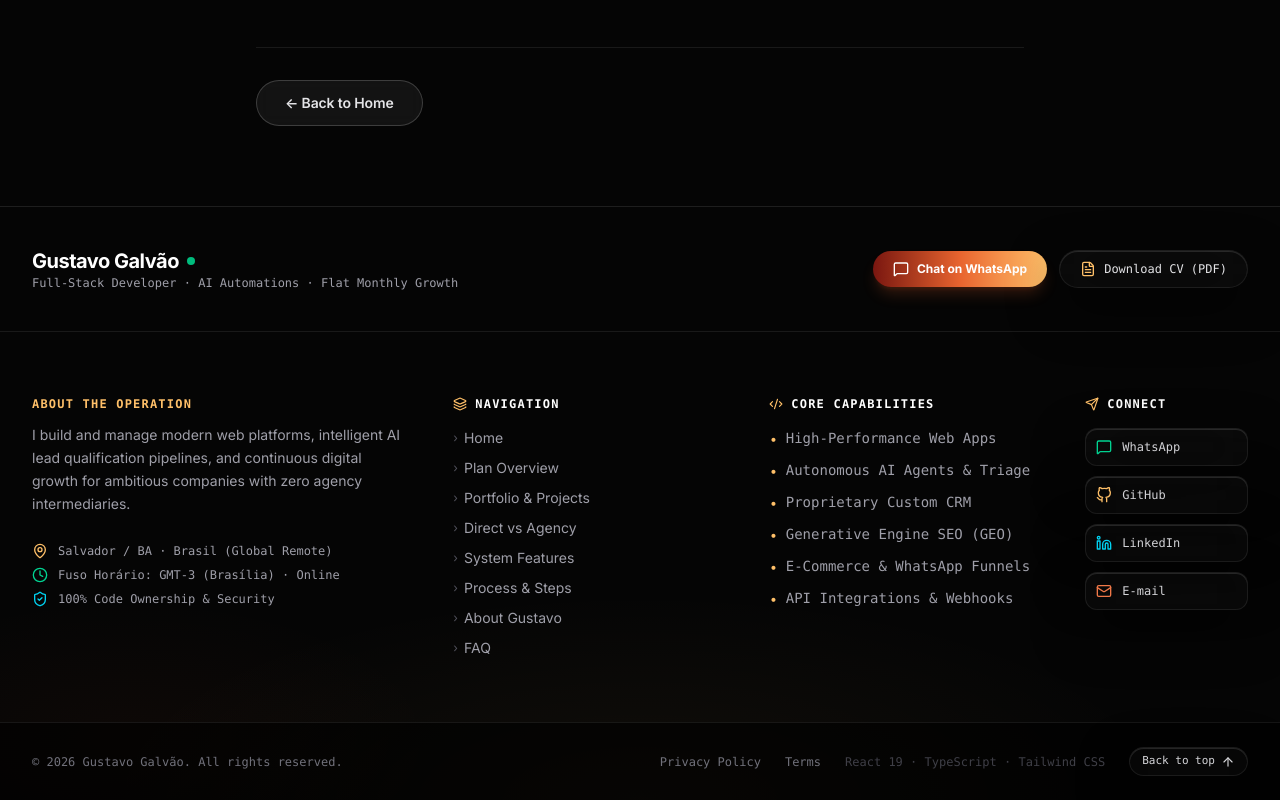
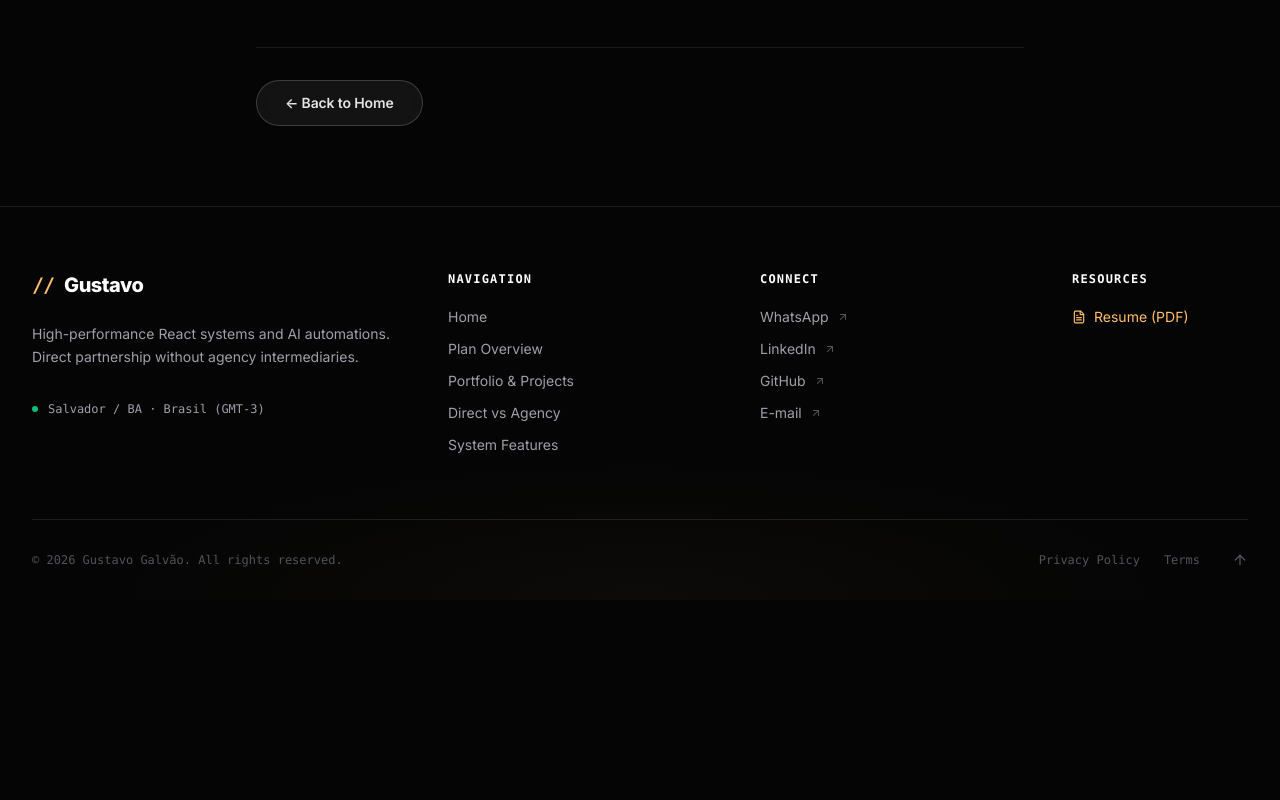
Before and after one commit to gustavojgalvao/Portfolio-Site, a React (Vite) app: page /terms in a window 1280 px wide. Shown: the part 1271-2071 px from the top of the page. After the commit the page ends 1871 px from the top, so only its background shows below. Built offline with nearby package versions, Linux system fonts and the light colour scheme.

Commit message:
feat: implement site layout and core components including Navbar, Footer, and FinalCTA

```diff
--- a/src/App.tsx
+++ b/src/App.tsx
@@ -10,6 +10,7 @@ import { PlanOverview } from './components/PlanOverview';
 import { Comparison } from './components/Comparison';
 import { FeatureBlocks } from './components/FeatureBlocks';
 import { Process } from './components/Process';
+import { PortfolioTeaser } from './components/PortfolioTeaser';
 import { AboutMe } from './components/AboutMe';
 import { FAQ } from './components/FAQ';
 import { FinalCTA } from './components/FinalCTA';
@@ -36,6 +37,7 @@ const HomePage: React.FC<{ onNavigatePortfolio: () => void }> = ({ onNavigatePor
     <Comparison />
     <FeatureBlocks />
     <Process />
+    <PortfolioTeaser onNavigatePortfolio={onNavigatePortfolio} />
     <Testimonials />
     <AboutMe onNavigatePortfolio={onNavigatePortfolio} />
     <FAQ />
--- a/src/components/Footer.tsx
+++ b/src/components/Footer.tsx
@@ -1,51 +1,9 @@
 import React from 'react';
 import { useLanguage } from '../context/LanguageContext';
 import {
-  MessageSquare,
-  Mail,
   ArrowUp,
   FileText,
-  MapPin,
-  Clock,
-  ShieldCheck,
-  Code2,
-  Layers,
-  Send,
 } from 'lucide-react';
-
-const GithubIcon: React.FC<{ className?: string }> = ({ className = 'w-4 h-4' }) => (
-  <svg
-    viewBox="0 0 24 24"
-    width="16"
-    height="16"
-    stroke="currentColor"
-    strokeWidth="2"
-    fill="none"
-    strokeLinecap="round"
-    strokeLinejoin="round"
-    className={className}
-  >
-    <path d="M9 19c-5 1.5-5-2.5-7-3m14 6v-3.87a3.37 3.37 0 0 0-.94-2.61c3.14-.35 6.44-1.54 6.44-7A5.44 5.44 0 0 0 20 4.77 5.07 5.07 0 0 0 19.91 1S18.73.65 16 2.48a13.38 13.38 0 0 0-7 0C6.27.65 5.09 1 5.09 1A5.07 5.07 0 0 0 5 4.77a5.44 5.44 0 0 0-1.5 3.78c0 5.42 3.3 6.61 6.44 7A3.37 3.37 0 0 0 9 18.13V22" />
-  </svg>
-);
-
-const LinkedinIcon: React.FC<{ className?: string }> = ({ className = 'w-4 h-4' }) => (
-  <svg
-    viewBox="0 0 24 24"
-    width="16"
-    height="16"
-    stroke="currentColor"
-    strokeWidth="2"
-    fill="none"
-    strokeLinecap="round"
-    strokeLinejoin="round"
-    className={className}
-  >
-    <path d="M16 8a6 6 0 0 1 6 6v7h-4v-7a2 2 0 0 0-2-2 2 2 0 0 0-2 2v7h-4v-7a6 6 0 0 1 6-6z" />
-    <rect x="2" y="9" width="4" height="12" />
-    <circle cx="4" cy="4" r="2" />
-  </svg>
-);
 
 interface FooterProps {
   onNavigatePortfolio?: () => void;
@@ -86,130 +44,67 @@ export const Footer: React.FC<FooterProps> = ({ onNavigatePortfolio }) => {
     { label: language === 'en' ? 'FAQ' : 'Dúvidas Frequentes', href: '#faq' },
   ];
 
-  const solutions = [
-    language === 'en' ? 'High-Performance Web Apps' : 'Aplicações Web de Alta Performance',
-    language === 'en' ? 'Autonomous AI Agents & Triage' : 'Agentes de IA & Triagem Autônoma',
-    language === 'en' ? 'Proprietary Custom CRM' : 'CRM Próprio Integrado',
-    language === 'en' ? 'Generative Engine SEO (GEO)' : 'SEO & Otimização para IA (GEO)',
-    language === 'en' ? 'E-Commerce & WhatsApp Funnels' : 'E-Commerce & Funis de Conversão',
-    language === 'en' ? 'API Integrations & Webhooks' : 'Integrações de APIs & Webhooks',
-  ];
-
   return (
-    <footer className="relative bg-[#050505] text-zinc-300 border-t border-white/10 overflow-hidden">
+    <footer className="relative bg-[#050505] text-zinc-400 border-t border-white/10 pt-16 pb-8 overflow-hidden">
       {/* Background ambient lighting */}
       <div
         className="absolute inset-0 pointer-events-none"
         aria-hidden="true"
         style={{
           background: `
-            radial-gradient(ellipse 60% 50% at 50% 100%, rgba(255,192,105,0.05) 0%, transparent 70%),
-            radial-gradient(ellipse 40% 40% at 10% 90%, rgba(232,100,47,0.04) 0%, transparent 60%)
+            radial-gradient(ellipse 60% 50% at 50% 100%, rgba(255,192,105,0.03) 0%, transparent 70%)
           `,
         }}
       />
 
-      {/* ── TOP CALLOUT BANNER ────────────────────────────────── */}
-      <div className="border-b border-white/8 py-10 px-4 sm:px-6 lg:px-8 relative z-10">
-        <div className="max-w-7xl mx-auto flex flex-col md:flex-row items-center justify-between gap-6">
-          <div className="flex items-center gap-4 text-center md:text-left">
-            <div>
-              <div className="flex items-center justify-center md:justify-start gap-2">
-                <h3 className="text-xl font-bold text-white tracking-tight">Gustavo Galvão</h3>
-                <span className="flex h-2 w-2 relative">
+      <div className="max-w-7xl mx-auto px-4 sm:px-6 lg:px-8 relative z-10">
+        <div className="grid grid-cols-1 md:grid-cols-12 gap-12 lg:gap-8 mb-16">
+
+          {/* Brand Column */}
+          <div className="md:col-span-5 lg:col-span-4 space-y-6">
+            <div className="flex items-center gap-2.5">
+              <span className="text-[#FFC069] font-mono text-xl font-bold leading-none tracking-tighter">
+                //
+              </span>
+              <h3 className="text-xl font-extrabold text-white tracking-tight">Gustavo</h3>
+            </div>
+            <p className="text-sm leading-relaxed max-w-sm">
+              {language === 'en'
+                ? 'High-performance React systems and AI automations. Direct partnership without agency intermediaries.'
+                : 'Sistemas React de alta performance e automações com IA. Parceria direta sem intermediários de agência.'}
+            </p>
+            <div className="space-y-2.5 pt-2">
+              <div className="flex items-center gap-2.5 text-xs font-mono">
+                <span className="flex h-1.5 w-1.5 relative">
                   <span className="animate-ping absolute inline-flex h-full w-full rounded-full bg-emerald-400 opacity-75"></span>
-                  <span className="relative inline-flex rounded-full h-2 w-2 bg-emerald-500"></span>
+                  <span className="relative inline-flex rounded-full h-1.5 w-1.5 bg-emerald-500"></span>
                 </span>
-              </div>
-              <p className="text-xs text-zinc-400 font-mono">
-                {language === 'en'
-                  ? 'Full-Stack Developer · AI Automations · Flat Monthly Growth'
-                  : 'Desenvolvedor Full-Stack · Automação com IA · Crescimento Digital'}
-              </p>
-            </div>
-          </div>
-
-          <div className="flex flex-wrap items-center justify-center gap-3">
-            <a
-              href={whatsappUrl}
-              target="_blank"
-              rel="noopener noreferrer"
-              className="btn-shine inline-flex items-center gap-2 px-5 py-2.5 rounded-full bg-gradient-to-r from-[#7A1610] via-[#E8642F] to-[#FFC069] text-white font-bold text-xs shadow-lg shadow-orange-500/20 hover:scale-105 transition-all"
-            >
-              <MessageSquare className="w-4 h-4" />
-              <span>{language === 'en' ? 'Chat on WhatsApp' : 'Falar no WhatsApp'}</span>
-            </a>
-
-            <a
-              href={cvUrl}
-              download
-              className="inline-flex items-center gap-2 px-5 py-2.5 rounded-full glass-card hover:bg-white/10 text-zinc-200 hover:text-white border border-white/15 text-xs font-mono transition-all"
-            >
-              <FileText className="w-4 h-4 text-[#FFC069]" />
-              <span>{language === 'en' ? 'Download CV (PDF)' : 'Baixar Currículo'}</span>
-            </a>
-          </div>
-        </div>
-      </div>
-
-      {/* ── MAIN 4-COLUMN FOOTER GRID ─────────────────────────── */}
-      <div className="max-w-7xl mx-auto px-4 sm:px-6 lg:px-8 py-16 relative z-10">
-        <div className="grid grid-cols-1 sm:grid-cols-2 lg:grid-cols-12 gap-10 lg:gap-12">
-
-          {/* Column 1 (4 cols): Bio & Status */}
-          <div className="lg:col-span-4 space-y-5">
-            <div className="space-y-3">
-              <span className="text-xs font-mono font-bold text-[#FFC069] uppercase tracking-widest block">
-                {language === 'en' ? 'ABOUT THE OPERATION' : 'ENGENHARIA DIRETA'}
-              </span>
-              <p className="text-sm text-zinc-400 leading-relaxed font-normal">
-                {language === 'en'
-                  ? 'I build and manage modern web platforms, intelligent AI lead qualification pipelines, and continuous digital growth for ambitious companies with zero agency intermediaries.'
-                  : 'Desenvolvo e gerencio plataformas web modernas, pipelines de triagem com IA e crescimento digital contínuo para empresas, com comunicação 100% direta e sem intermediários de agência.'}
-              </p>
-            </div>
-
-            {/* Quick Status Cards */}
-            <div className="space-y-2 pt-2">
-              <div className="flex items-center gap-2.5 text-xs font-mono text-zinc-400">
-                <MapPin className="w-4 h-4 text-[#FFC069] shrink-0" />
-                <span>Salvador / BA · Brasil (Global Remote)</span>
-              </div>
-              <div className="flex items-center gap-2.5 text-xs font-mono text-zinc-400">
-                <Clock className="w-4 h-4 text-emerald-400 shrink-0" />
-                <span>Fuso Horário: GMT-3 (Brasília) · Online</span>
-              </div>
-              <div className="flex items-center gap-2.5 text-xs font-mono text-zinc-400">
-                <ShieldCheck className="w-4 h-4 text-cyan-400 shrink-0" />
-                <span>{language === 'en' ? '100% Code Ownership & Security' : '100% Propriedade do Código & Segurança'}</span>
+                <span>Salvador / BA · Brasil (GMT-3)</span>
               </div>
             </div>
           </div>
 
-          {/* Column 2 (2.5 cols): Navigation */}
-          <div className="lg:col-span-3 space-y-4">
-            <h4 className="text-xs font-mono font-bold text-white uppercase tracking-widest flex items-center gap-2">
-              <Layers className="w-3.5 h-3.5 text-[#FFC069]" />
-              <span>{language === 'en' ? 'Navigation' : 'Navegação'}</span>
+          {/* Navigation Column */}
+          <div className="md:col-span-3 lg:col-span-3 space-y-5">
+            <h4 className="text-xs font-mono font-bold text-white uppercase tracking-widest">
+              {language === 'en' ? 'Navigation' : 'Navegação'}
             </h4>
-            <ul className="space-y-2.5 text-sm">
-              {navLinks.map((link, idx) => (
+            <ul className="space-y-3 text-sm">
+              {navLinks.slice(0, 5).map((link, idx) => (
                 <li key={idx}>
                   {link.onClick ? (
                     <button
                       onClick={link.onClick}
-                      className="text-zinc-400 hover:text-[#FFC069] transition-colors flex items-center gap-1.5 cursor-pointer text-left"
+                      className="hover:text-white transition-colors cursor-pointer text-left"
                     >
-                      <span className="text-zinc-600 text-xs">›</span>
-                      <span>{link.label}</span>
+                      {link.label}
                     </button>
                   ) : (
                     <a
                       href={link.href}
-                      className="text-zinc-400 hover:text-[#FFC069] transition-colors flex items-center gap-1.5"
+                      className="hover:text-white transition-colors"
                     >
-                      <span className="text-zinc-600 text-xs">›</span>
-                      <span>{link.label}</span>
+                      {link.label}
                     </a>
                   )}
                 </li>
@@ -217,78 +112,60 @@ export const Footer: React.FC<FooterProps> = ({ onNavigatePortfolio }) => {
             </ul>
           </div>
 
-          {/* Column 3 (3 cols): Core Solutions */}
-          <div className="lg:col-span-3 space-y-4">
-            <h4 className="text-xs font-mono font-bold text-white uppercase tracking-widest flex items-center gap-2">
-              <Code2 className="w-3.5 h-3.5 text-[#FFC069]" />
-              <span>{language === 'en' ? 'Core Capabilities' : 'Especialidades'}</span>
+          {/* Connect Column */}
+          <div className="md:col-span-4 lg:col-span-3 space-y-5">
+            <h4 className="text-xs font-mono font-bold text-white uppercase tracking-widest">
+              {language === 'en' ? 'Connect' : 'Contato'}
             </h4>
-            <ul className="space-y-2.5 text-xs sm:text-sm font-mono text-zinc-400">
-              {solutions.map((sol, idx) => (
-                <li key={idx} className="flex items-start gap-2">
-                  <span className="text-[#FFC069] mt-0.5">•</span>
-                  <span>{sol}</span>
-                </li>
-              ))}
+            <ul className="space-y-3 text-sm">
+              <li>
+                <a href={whatsappUrl} target="_blank" rel="noopener noreferrer" className="hover:text-white transition-colors flex items-center gap-2">
+                  <span>WhatsApp</span>
+                  <ArrowUp className="w-3 h-3 rotate-45 opacity-50" />
+                </a>
+              </li>
+              <li>
+                <a href={linkedinUrl} target="_blank" rel="noopener noreferrer" className="hover:text-white transition-colors flex items-center gap-2">
+                  <span>LinkedIn</span>
+                  <ArrowUp className="w-3 h-3 rotate-45 opacity-50" />
+                </a>
+              </li>
+              <li>
+                <a href={githubUrl} target="_blank" rel="noopener noreferrer" className="hover:text-white transition-colors flex items-center gap-2">
+                  <span>GitHub</span>
+                  <ArrowUp className="w-3 h-3 rotate-45 opacity-50" />
+                </a>
+              </li>
+              <li>
+                <a href={emailUrl} className="hover:text-white transition-colors flex items-center gap-2">
+                  <span>E-mail</span>
+                  <ArrowUp className="w-3 h-3 rotate-45 opacity-50" />
+                </a>
+              </li>
             </ul>
           </div>
 
-          {/* Column 4 (2 cols): Direct Connect */}
-          <div className="lg:col-span-2 space-y-4">
-            <h4 className="text-xs font-mono font-bold text-white uppercase tracking-widest flex items-center gap-2">
-              <Send className="w-3.5 h-3.5 text-[#FFC069]" />
-              <span>{language === 'en' ? 'Connect' : 'Contato'}</span>
+          {/* Downloads Column */}
+          <div className="md:col-span-12 lg:col-span-2 space-y-5">
+            <h4 className="text-xs font-mono font-bold text-white uppercase tracking-widest">
+              {language === 'en' ? 'Resources' : 'Recursos'}
             </h4>
-
-            <div className="space-y-2.5">
-              <a
-                href={whatsappUrl}
-                target="_blank"
-                rel="noopener noreferrer"
-                className="flex items-center gap-2.5 p-2.5 rounded-xl glass-card hover:border-[#FFC069]/40 text-xs font-mono text-zinc-300 hover:text-white transition-all"
-              >
-                <MessageSquare className="w-4 h-4 text-emerald-400 shrink-0" />
-                <span>WhatsApp</span>
-              </a>
-
-              <a
-                href={githubUrl}
-                target="_blank"
-                rel="noopener noreferrer"
-                className="flex items-center gap-2.5 p-2.5 rounded-xl glass-card hover:border-[#FFC069]/40 text-xs font-mono text-zinc-300 hover:text-white transition-all"
-              >
-                <GithubIcon className="w-4 h-4 text-[#FFC069] shrink-0" />
-                <span>GitHub</span>
-              </a>
-
-              <a
-                href={linkedinUrl}
-                target="_blank"
-                rel="noopener noreferrer"
-                className="flex items-center gap-2.5 p-2.5 rounded-xl glass-card hover:border-[#FFC069]/40 text-xs font-mono text-zinc-300 hover:text-white transition-all"
-              >
-                <LinkedinIcon className="w-4 h-4 text-cyan-400 shrink-0" />
-                <span>LinkedIn</span>
-              </a>
-
-              <a
-                href={emailUrl}
-                className="flex items-center gap-2.5 p-2.5 rounded-xl glass-card hover:border-[#FFC069]/40 text-xs font-mono text-zinc-300 hover:text-white transition-all"
-              >
-                <Mail className="w-4 h-4 text-orange-400 shrink-0" />
-                <span>E-mail</span>
-              </a>
-            </div>
+            <ul className="space-y-3 text-sm">
+              <li>
+                <a href={cvUrl} download className="hover:text-white transition-colors flex items-center gap-2 text-[#FFC069]">
+                  <FileText className="w-3.5 h-3.5" />
+                  <span>{language === 'en' ? 'Resume (PDF)' : 'Currículo (PDF)'}</span>
+                </a>
+              </li>
+            </ul>
           </div>
 
         </div>
-      </div>
 
-      {/* ── BOTTOM COPYRIGHT & ATTRIBUTION BAR ───────────────── */}
-      <div className="border-t border-white/8 py-6 px-4 sm:px-6 lg:px-8 bg-black/60 relative z-10">
-        <div className="max-w-7xl mx-auto flex flex-col sm:flex-row items-center justify-between gap-4 text-xs font-mono text-zinc-500">
-          <p className="text-center sm:text-left">
-            © 2026 Gustavo Galvão. {language === 'en' ? 'All rights reserved.' : 'Todos os direitos reservados.'}
+        {/* Bottom Copyright & Legal */}
+        <div className="pt-8 border-t border-white/10 flex flex-col sm:flex-row items-center justify-between gap-4 text-xs font-mono text-zinc-600">
+          <p>
+            © {new Date().getFullYear()} Gustavo Galvão. {language === 'en' ? 'All rights reserved.' : 'Todos os direitos reservados.'}
           </p>
 
           <div className="flex items-center gap-6">
@@ -298,17 +175,13 @@ export const Footer: React.FC<FooterProps> = ({ onNavigatePortfolio }) => {
             <a href="/terms" className="hover:text-zinc-400 transition-colors">
               {language === 'en' ? 'Terms' : 'Termos'}
             </a>
-            <span className="text-zinc-700 hidden md:inline">
-              React 19 · TypeScript · Tailwind CSS
-            </span>
 
             <button
               onClick={scrollToTop}
-              className="inline-flex items-center gap-1.5 px-3 py-1.5 rounded-full glass-card hover:bg-white/10 text-zinc-300 hover:text-[#FFC069] border border-white/10 transition-all text-[11px]"
+              className="hover:text-white transition-colors ml-2"
               aria-label="Voltar ao topo"
             >
-              <span>{language === 'en' ? 'Back to top' : 'Voltar ao topo'}</span>
-              <ArrowUp className="w-3.5 h-3.5" />
+              <ArrowUp className="w-4 h-4" />
             </button>
           </div>
         </div>
--- a/src/components/Navbar.tsx
+++ b/src/components/Navbar.tsx
@@ -89,7 +89,7 @@ export const Navbar: React.FC<NavbarProps> = ({
   };
 
   const navLinks = [
-    { label: t.nav.services, id: 'plano' },
+    { label: t.nav.services, id: 'plan' },
     { label: t.nav.work, id: 'portfolio-teaser' },
     { label: t.nav.process, id: 'process' },
     { label: t.nav.about, id: 'about' },
```
Also changed, not shown: src/components/FinalCTA.tsx (+8 -5 lines).
